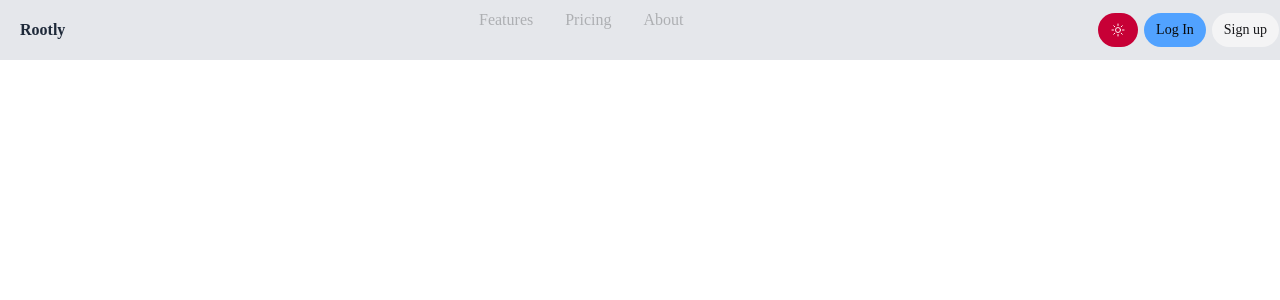
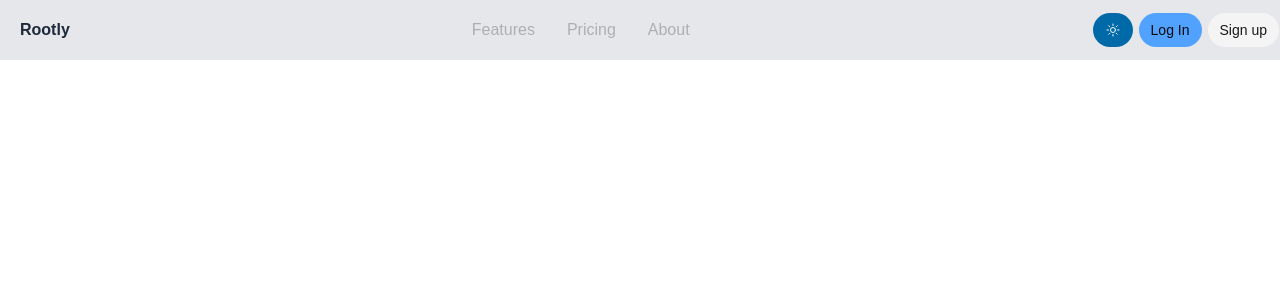
Before and after one commit to neelnir22/rootly-frontendd, a React (Vite) app: page / in a window 1280 px wide. Shown: the top 300 px of the page. Built offline with nearby package versions, Linux system fonts and the light colour scheme.

Commit message:
updated navbar and uses dark-mode and created a custom hook for local storage

```diff
--- a/src/assests/index.css
+++ b/src/assests/index.css
@@ -1,7 +1,4 @@
 @import "tailwindcss";
-@import "tw-animate-css";
-@import "shadcn/tailwind.css";
-@import "@fontsource-variable/merriweather";
 
 @custom-variant dark (&:is(.dark *));
 
@@ -10,7 +7,7 @@
 }
 
 @theme inline {
-  --font-heading: var(--font-serif);
+  --font-heading: var(--font-sans);
   --font-sans: "DM Sans Variable", sans-serif;
   --color-sidebar-ring: var(--sidebar-ring);
   --color-sidebar-border: var(--sidebar-border);
@@ -50,76 +47,75 @@
   --radius-2xl: calc(var(--radius) * 1.8);
   --radius-3xl: calc(var(--radius) * 2.2);
   --radius-4xl: calc(var(--radius) * 2.6);
-  --font-serif: 'Merriweather Variable', serif;
 }
 
 :root {
   --background: oklch(1 0 0);
-  --foreground: oklch(0.148 0.004 228.8);
+  --foreground: oklch(0.145 0 0);
   --card: oklch(1 0 0);
-  --card-foreground: oklch(0.148 0.004 228.8);
+  --card-foreground: oklch(0.145 0 0);
   --popover: oklch(1 0 0);
-  --popover-foreground: oklch(0.148 0.004 228.8);
-  --primary: oklch(0.514 0.222 16.935);
-  --primary-foreground: oklch(0.969 0.015 12.422);
+  --popover-foreground: oklch(0.145 0 0);
+  --primary: oklch(0.5 0.134 242.749);
+  --primary-foreground: oklch(0.977 0.013 236.62);
   --secondary: oklch(0.967 0.001 286.375);
   --secondary-foreground: oklch(0.21 0.006 285.885);
-  --muted: oklch(0.963 0.002 197.1);
-  --muted-foreground: oklch(0.56 0.021 213.5);
-  --accent: oklch(0.963 0.002 197.1);
-  --accent-foreground: oklch(0.218 0.008 223.9);
+  --muted: oklch(0.97 0 0);
+  --muted-foreground: oklch(0.556 0 0);
+  --accent: oklch(0.97 0 0);
+  --accent-foreground: oklch(0.205 0 0);
   --destructive: oklch(0.577 0.245 27.325);
-  --border: oklch(0.925 0.005 214.3);
-  --input: oklch(0.925 0.005 214.3);
-  --ring: oklch(0.723 0.014 214.4);
-  --chart-1: oklch(0.81 0.117 11.638);
-  --chart-2: oklch(0.645 0.246 16.439);
-  --chart-3: oklch(0.586 0.253 17.585);
-  --chart-4: oklch(0.514 0.222 16.935);
-  --chart-5: oklch(0.455 0.188 13.697);
-  --radius: 0.625rem;
-  --sidebar: oklch(0.987 0.002 197.1);
-  --sidebar-foreground: oklch(0.148 0.004 228.8);
-  --sidebar-primary: oklch(0.586 0.253 17.585);
-  --sidebar-primary-foreground: oklch(0.969 0.015 12.422);
-  --sidebar-accent: oklch(0.963 0.002 197.1);
-  --sidebar-accent-foreground: oklch(0.218 0.008 223.9);
-  --sidebar-border: oklch(0.925 0.005 214.3);
-  --sidebar-ring: oklch(0.723 0.014 214.4);
+  --border: oklch(0.922 0 0);
+  --input: oklch(0.922 0 0);
+  --ring: oklch(0.708 0 0);
+  --chart-1: oklch(0.828 0.111 230.318);
+  --chart-2: oklch(0.685 0.169 237.323);
+  --chart-3: oklch(0.588 0.158 241.966);
+  --chart-4: oklch(0.5 0.134 242.749);
+  --chart-5: oklch(0.443 0.11 240.79);
+  --radius: 0.875rem;
+  --sidebar: oklch(0.985 0 0);
+  --sidebar-foreground: oklch(0.145 0 0);
+  --sidebar-primary: oklch(0.588 0.158 241.966);
+  --sidebar-primary-foreground: oklch(0.977 0.013 236.62);
+  --sidebar-accent: oklch(0.97 0 0);
+  --sidebar-accent-foreground: oklch(0.205 0 0);
+  --sidebar-border: oklch(0.922 0 0);
+  --sidebar-ring: oklch(0.708 0 0);
 }
 
 .dark {
-  --background: oklch(0.148 0.004 228.8);
-  --foreground: oklch(0.987 0.002 197.1);
-  --card: oklch(0.218 0.008 223.9);
-  --card-foreground: oklch(0.987 0.002 197.1);
-  --popover: oklch(0.218 0.008 223.9);
-  --popover-foreground: oklch(0.987 0.002 197.1);
-  --primary: oklch(0.455 0.188 13.697);
-  --primary-foreground: oklch(0.969 0.015 12.422);
+  --background: oklch(0.145 0 0);
+  --foreground: oklch(0.985 0 0);
+  --card: oklch(0.205 0 0);
+  --card-foreground: oklch(0.985 0 0);
+  --popover: oklch(0.205 0 0);
+  --popover-foreground: oklch(0.985 0 0);
+  --primary: oklch(0.443 0.11 240.79);
+  --primary-foreground: oklch(0.977 0.013 236.62);
   --secondary: oklch(0.274 0.006 286.033);
   --secondary-foreground: oklch(0.985 0 0);
-  --muted: oklch(0.275 0.011 216.9);
-  --muted-foreground: oklch(0.723 0.014 214.4);
-  --accent: oklch(0.275 0.011 216.9);
-  --accent-foreground: oklch(0.987 0.002 197.1);
+  --muted: oklch(0.269 0 0);
+  --muted-foreground: oklch(0.708 0 0);
+  --accent: oklch(0.269 0 0);
+  --accent-foreground: oklch(0.985 0 0);
   --destructive: oklch(0.704 0.191 22.216);
   --border: oklch(1 0 0 / 10%);
   --input: oklch(1 0 0 / 15%);
-  --ring: oklch(0.56 0.021 213.5);
-  --chart-1: oklch(0.81 0.117 11.638);
-  --chart-2: oklch(0.645 0.246 16.439);
-  --chart-3: oklch(0.586 0.253 17.585);
-  --chart-4: oklch(0.514 0.222 16.935);
-  --chart-5: oklch(0.455 0.188 13.697);
-  --sidebar: oklch(0.21 0.006 285.885);
-  --sidebar-foreground: oklch(0.987 0.002 197.1);
-  --sidebar-primary: oklch(0.645 0.246 16.439);
-  --sidebar-primary-foreground: oklch(0.969 0.015 12.422);
-  --sidebar-accent: oklch(0.275 0.011 216.9);
-  --sidebar-accent-foreground: oklch(0.987 0.002 197.1);
+  --ring: oklch(0.556 0 0);
+  --chart-1: oklch(0.828 0.111 230.318);
+  --chart-2: oklch(0.685 0.169 237.323);
+  --chart-3: oklch(0.588 0.158 241.966);
+  --chart-4: oklch(0.5 0.134 242.749);
+  --chart-5: oklch(0.443 0.11 240.79);
+  --sidebar: oklch(0.205 0 0);
+  --sidebar-foreground: oklch(0.985 0 0);
+  --sidebar-primary: oklch(0.685 0.169 237.323);
+  --sidebar-primary-foreground: oklch(0.293 0.066 243.157);
+  --sidebar-accent: oklch(0.269 0 0);
+  --sidebar-accent-foreground: oklch(0.985 0 0);
   --sidebar-border: oklch(1 0 0 / 10%);
-  --sidebar-ring: oklch(0.56 0.021 213.5);
+  --sidebar-ring: oklch(0.556 0 0);
 }
 
 @layer base {
@@ -130,6 +126,6 @@
     @apply bg-background text-foreground;
   }
   html {
-    @apply font-serif;
+    @apply font-sans;
   }
 }
--- /dev/null
+++ b/src/context/DarkModeContext.jsx
@@ -0,0 +1,43 @@
+/* eslint-disable react-refresh/only-export-components */
+
+import { useLocalStorage } from "@/hooks/useLocalStorage";
+import { createContext, useContext, useEffect } from "react";
+
+const DarkModeContext = createContext();
+
+function DarkModeProvider({ children }) {
+  const [isDarkMode, setIsDarkMode] = useLocalStorage(false, "isDarkMode");
+
+  useEffect(
+    function () {
+      if (isDarkMode) {
+        document.documentElement.classList.add("dark");
+        document.documentElement.classList.remove("root");
+      } else {
+        document.documentElement.classList.remove("dark");
+        document.documentElement.classList.add("root");
+      }
+    },
+    [isDarkMode],
+  );
+
+  function toggleIsDarkMode() {
+    setIsDarkMode((dark) => !dark);
+  }
+
+  return (
+    <DarkModeContext.Provider value={{ isDarkMode, toggleIsDarkMode }}>
+      {children}
+    </DarkModeContext.Provider>
+  );
+}
+
+function useDarkMode() {
+  const context = useContext(DarkModeContext);
+  if (context === undefined)
+    throw new Error("Context is used outside Provider");
+
+  return context;
+}
+
+export { useDarkMode, DarkModeProvider };
--- /dev/null
+++ b/src/hooks/useLocalStorage.js
@@ -0,0 +1,17 @@
+import { useState, useEffect } from "react";
+
+export function useLocalStorage(initialState, key) {
+  const [value, setValue] = useState(function () {
+    const storedValue = localStorage.getItem(key);
+    return storedValue ? JSON.parse(storedValue) : initialState;
+  });
+
+  useEffect(
+    function () {
+      localStorage.setItem(key, JSON.stringify(value));
+    },
+    [value, key],
+  );
+
+  return [value, setValue];
+}
--- a/src/layout/NavBar/NavBar.jsx
+++ b/src/layout/NavBar/NavBar.jsx
@@ -1,10 +1,18 @@
 import NavLogo from "./NavLogo";
 import NavLinks from "./NavLinks";
 import NavButtons from "./NavButtons";
+import { useDarkMode } from "@/context/DarkModeContext";
 
 function NavBar() {
+  const { isDarkMode } = useDarkMode();
   return (
-    <nav className="flex justify-between bg-gray-200 h-15">
+    <nav
+      className={
+        isDarkMode
+          ? "flex justify-between bg-black h-15"
+          : "flex justify-between bg-gray-200 h-15"
+      }
+    >
       <NavLogo />
       <NavLinks />
       <NavButtons />
--- a/src/layout/NavBar/NavLinks.jsx
+++ b/src/layout/NavBar/NavLinks.jsx
@@ -1,7 +1,7 @@
 function NavLinks() {
   return (
-    <div>
-      <ul className="flex items-center justify-center gap-4">
+    <div className="flex">
+      <ul className="flex items-center gap-4">
         <a href="" className="p-2 opacity-25 hover:opacity-100">
           Features
         </a>
--- a/src/layout/NavBar/NavLogo.jsx
+++ b/src/layout/NavBar/NavLogo.jsx
@@ -1,9 +1,14 @@
+import { useDarkMode } from "@/context/DarkModeContext";
+
 function NavLogo() {
+  const { isDarkMode } = useDarkMode();
   return (
     <a
       href="/"
       className={
-        "font-bold text-gray-800 pl-5 flex justify-center items-center"
+        isDarkMode
+          ? "font-bold text-white pl-5 flex justify-center items-center"
+          : "font-bold text-gray-800 pl-5 flex justify-center items-center"
       }
     >
       Rootly
--- a/src/layout/NavBar/NavToggleDarkMode.jsx
+++ b/src/layout/NavBar/NavToggleDarkMode.jsx
@@ -1,13 +1,13 @@
 import { Button } from "@/components/ui/button";
-// import { useDarkMode } from "@/context/DarkModeContext";
+import { useDarkMode } from "@/context/DarkModeContext";
 
 import { HiOutlineMoon, HiOutlineSun } from "react-icons/hi2";
 
 function NavToggleDarkMode() {
-  // const { isDarkMode, toggleIsDarkMode } = useDarkMode();
+  const { isDarkMode, toggleIsDarkMode } = useDarkMode();
   return (
-    <Button onClick={{}}>
-      <HiOutlineSun />
+    <Button onClick={toggleIsDarkMode}>
+      {isDarkMode ? <HiOutlineMoon /> : <HiOutlineSun />}
     </Button>
   );
 }
```
Also changed, not shown: src/App.jsx (+5 -2 lines).
